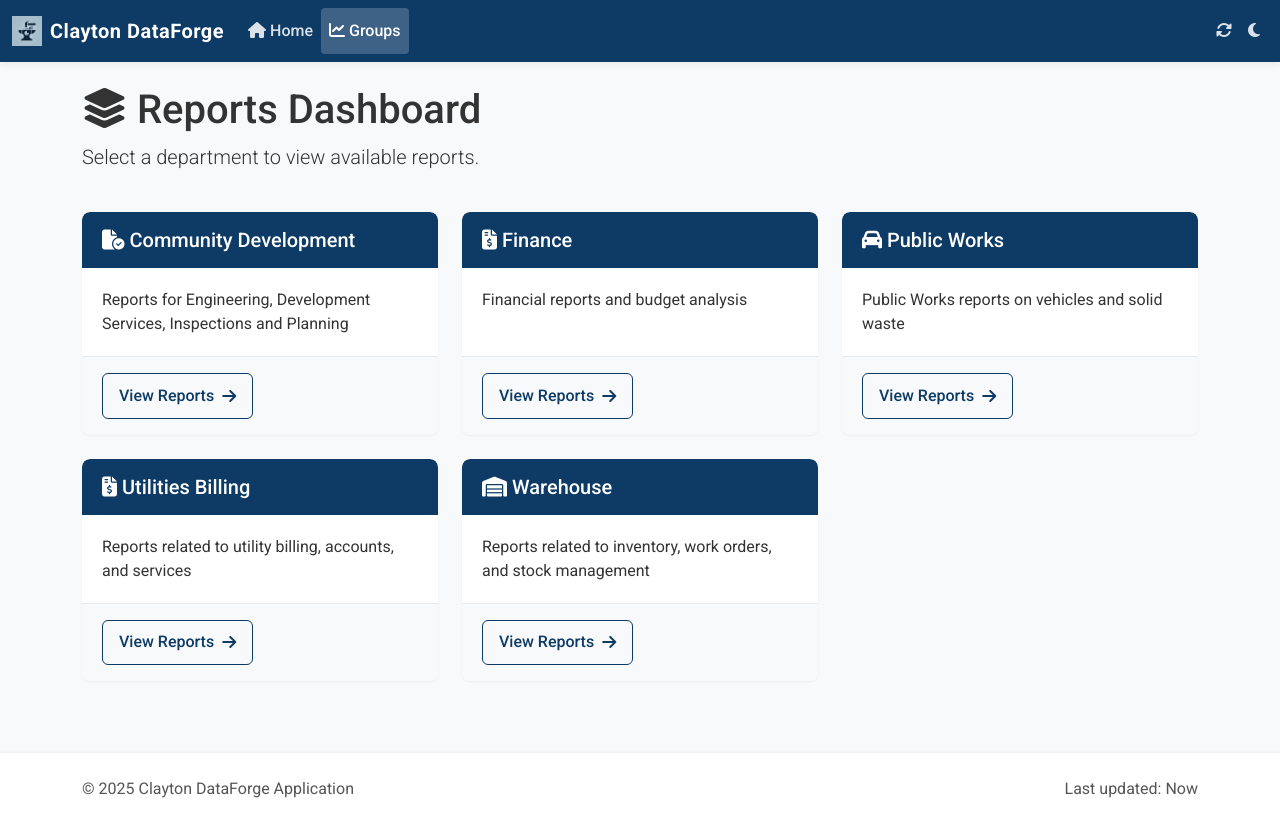
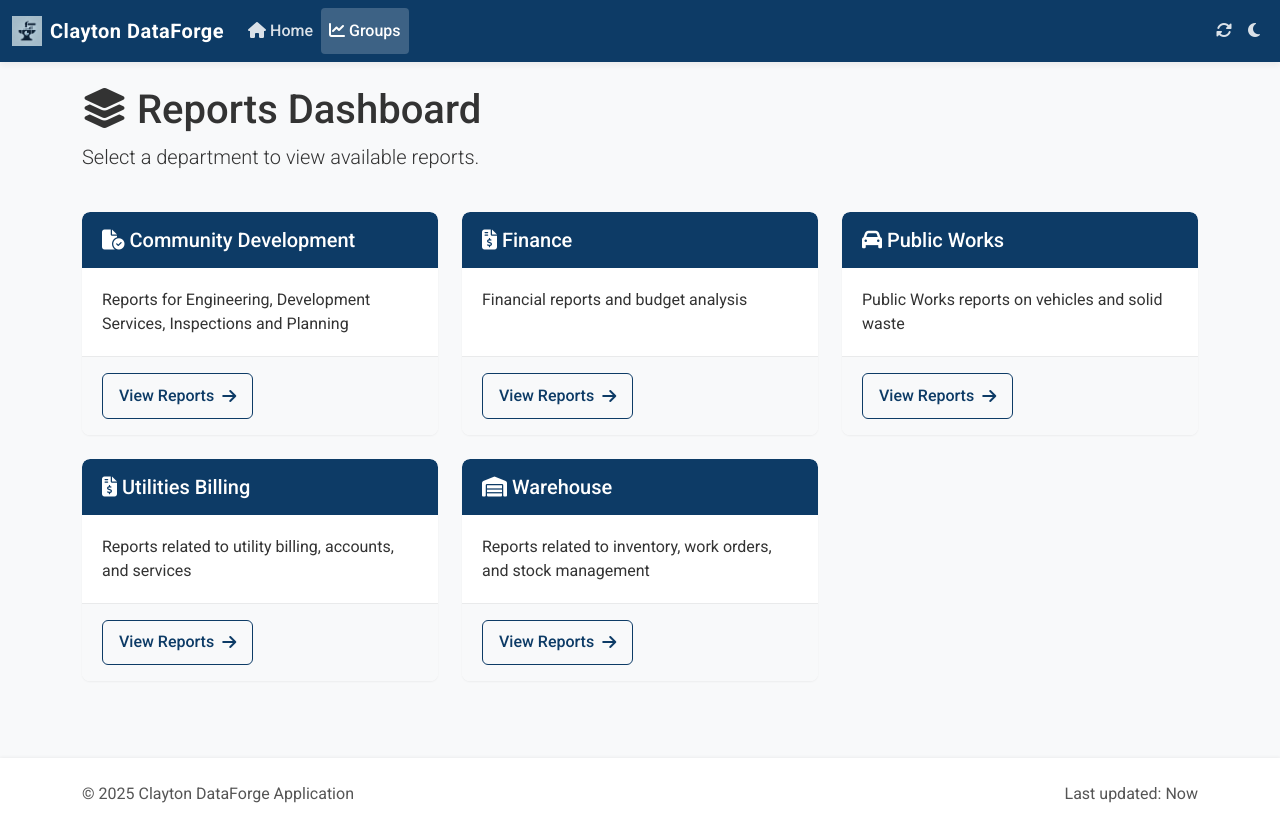
Before and after one commit to joshgrubb/Flask-Reporting, a Flask app: page /groups/ in a window 1280 px wide. Before the commit the page ends 798 px from the top, so only its background shows below. Run offline with Flask 3, Linux system fonts and the light colour scheme.

Commit message:
Updated footer to always display at bottom of the page.

```diff
--- a/app/static/css/style.css
+++ b/app/static/css/style.css
@@ -808,3 +808,37 @@ footer .text-muted {
         margin-bottom: 0.5rem;
     }
 }
+/* Footer Styling - Add this to your style.css file */
+
+/* Create a flex container that takes up minimum of full viewport height */
+html,
+body {
+    height: 100%;
+    margin: 0;
+}
+
+body {
+    display: flex;
+    flex-direction: column;
+    min-height: 100vh;
+    /* Use viewport height units */
+}
+
+/* Main content should grow to push footer down */
+main.container {
+    flex: 1 0 auto;
+    /* grow, don't shrink, and use height: auto */
+    padding-bottom: 2rem;
+    /* Add some space between content and footer */
+}
+
+/* Footer should not grow or shrink */
+footer {
+    flex-shrink: 0;
+    width: 100%;
+    padding: 1.5rem 0;
+    margin-top: 0;
+    /* Remove the top margin that's pushing the footer down */
+    background-color: var(--surface-color);
+    box-shadow: 0 -1px 3px rgba(0, 0, 0, 0.05);
+}
--- a/app/templates/base.html
+++ b/app/templates/base.html
@@ -6,23 +6,33 @@
     <meta name="viewport" content="width=device-width, initial-scale=1.0">
     <meta name="description"
         content="Clayton DataForge - {% block meta_description %}Modern reporting dashboard{% endblock %}">
-    <meta name="theme-color" content="#4361ee">
+    <meta name="theme-color" content="#4361ee" media="(prefers-color-scheme: light)">
+    <meta name="theme-color" content="#1F1F1F" media="(prefers-color-scheme: dark)">
     <meta name="color-scheme" content="light dark">
     <title>{% block title %}Clayton DataForge{% endblock %}</title>
 
     <!-- Favicon -->
     <link rel="icon" type="image/ico" href="{{ url_for('static', filename='img/DataForgeHammer.ico') }}">
 
-    <!-- Fonts -->
+    <!-- Preconnect to external domains -->
     <link rel="preconnect" href="https://fonts.googleapis.com">
     <link rel="preconnect" href="https://fonts.gstatic.com" crossorigin>
+    <link rel="preconnect" href="https://cdn.jsdelivr.net" crossorigin>
+    <link rel="preconnect" href="https://cdnjs.cloudflare.com" crossorigin>
+
+    <!-- Preload critical fonts -->
+    <link rel="preload" href="https://fonts.googleapis.com/css2?family=Roboto:wght@400;500;700&display=swap" as="style">
     <link href="https://fonts.googleapis.com/css2?family=Roboto:wght@300;400;500;700&display=swap" rel="stylesheet">
 
     <!-- Core CDN resources (Bootstrap, jQuery, Font Awesome) -->
     {{ include_cdn(bundles=["core"]) }}
 
-    <!-- Custom CSS -->
+    <!-- Non-critical CSS loaded asynchronously -->
+    <link rel="stylesheet" href="{{ url_for('static', filename='css/style.css') }}" media="print"
+        onload="this.media='all'">
+    <noscript>
         <link rel="stylesheet" href="{{ url_for('static', filename='css/style.css') }}">
+    </noscript>
 
     <!-- Page-specific styles -->
     {% block styles %}{% endblock %}
@@ -35,13 +45,21 @@
 </head>
 
 <body>
+    <!-- Page loader animation -->
+    <div id="page-loader" aria-hidden="true">
+        <div class="spinner-border text-primary" role="status">
+            <span class="visually-hidden">Loading...</span>
+        </div>
+    </div>
+
     <!-- Navigation -->
-    <nav class="navbar navbar-expand-lg navbar-dark sticky-top">
+    <header>
+        <nav class="navbar navbar-expand-lg navbar-dark sticky-top" aria-label="Main navigation">
             <div class="container-fluid">
                 <a class="navbar-brand d-flex align-items-center" href="/">
-                <img src="{{ url_for('static', filename='img/DataForgeHammer.ico') }}" alt="Logo" width="30" height="30"
-                    class="me-2">
-                Clayton DataForge
+                    <img src="{{ url_for('static', filename='img/DataForgeHammer.ico') }}" alt="Logo" width="30"
+                        height="30" class="me-2">
+                    <span>Clayton DataForge</span>
                 </a>
                 <button class="navbar-toggler" type="button" data-bs-toggle="collapse" data-bs-target="#navbarNav"
                     aria-controls="navbarNav" aria-expanded="false" aria-label="Toggle navigation">
@@ -50,54 +68,50 @@
                 <div class="collapse navbar-collapse" id="navbarNav">
                     <ul class="navbar-nav">
                         <li class="nav-item">
-                        <a class="nav-link" href="/" data-bs-toggle="tooltip" data-bs-placement="bottom" title="Home">
-                            <i class="fas fa-home"></i> Home
+                            <a class="nav-link" href="/" data-bs-toggle="tooltip" data-bs-placement="bottom"
+                                title="Home">
+                                <i class="fas fa-home" aria-hidden="true"></i> Home
                             </a>
                         </li>
                         <li class="nav-item">
                             <a class="nav-link" href="/groups/" data-bs-toggle="tooltip" data-bs-placement="bottom"
                                 title="View all reports">
-                            <i class="fas fa-chart-line"></i> Groups
+                                <i class="fas fa-chart-line" aria-hidden="true"></i> Groups
                             </a>
                         </li>
-
                     </ul>
                     <ul class="navbar-nav ms-auto">
                         <li class="nav-item">
                             <a class="nav-link" href="#" id="refresh-page" data-bs-toggle="tooltip"
                                 data-bs-placement="bottom" title="Refresh page">
-                            <i class="fas fa-sync-alt"></i>
+                                <i class="fas fa-sync-alt" aria-hidden="true"></i>
+                                <span class="visually-hidden">Refresh page</span>
                             </a>
                         </li>
                         <li class="nav-item">
                             <a class="nav-link" href="#" id="toggle-theme" data-bs-toggle="tooltip"
-                            data-bs-placement="bottom" title="Toggle dark mode">
-                            <i class="fas fa-moon"></i>
+                                data-bs-placement="bottom" title="Toggle dark mode" aria-label="Toggle dark mode">
+                                <i class="fas fa-moon" aria-hidden="true"></i>
+                                <span class="visually-hidden">Toggle dark mode</span>
                             </a>
                         </li>
                     </ul>
                 </div>
             </div>
         </nav>
-
-    <!-- Page loader animation -->
-    <div id="page-loader">
-        <div class="spinner-border text-primary" role="status">
-            <span class="visually-hidden">Loading...</span>
-        </div>
-    </div>
+    </header>
 
     <!-- Main Content -->
-    <main class="container mt-4">
+    <main class="container mt-4" id="main-content">
         <!-- Alert container for dynamically created alerts -->
-        <div id="alert-container">
+        <div id="alert-container" role="alert" aria-live="polite">
             {% with messages = get_flashed_messages(with_categories=true) %}
             {% if messages %}
             {% for category, message in messages %}
             <div class="alert alert-{{ category }} alert-dismissible fade show" role="alert">
                 <div class="d-flex align-items-center">
-                    <i
-                        class="fas fa-{% if category == 'success' %}check-circle{% elif category == 'danger' %}exclamation-triangle{% elif category == 'warning' %}exclamation-circle{% else %}info-circle{% endif %} me-2"></i>
+                    <i class="fas fa-{% if category == 'success' %}check-circle{% elif category == 'danger' %}exclamation-triangle{% elif category == 'warning' %}exclamation-circle{% else %}info-circle{% endif %} me-2"
+                        aria-hidden="true"></i>
                     <div>{{ message }}</div>
                     <button type="button" class="btn-close ms-auto" data-bs-dismiss="alert" aria-label="Close"></button>
                 </div>
@@ -112,16 +126,17 @@
 
     <!-- Back to top button -->
     <button id="back-to-top" class="btn rounded-circle" aria-label="Back to top">
-        <i class="fas fa-arrow-up"></i>
+        <i class="fas fa-arrow-up" aria-hidden="true"></i>
+        <span class="visually-hidden">Back to top</span>
     </button>
 
     <!-- Footer -->
-    <footer class="py-4 mt-5">
+    <footer class="footer">
         <div class="container">
             <div class="row align-items-center">
                 <div class="col-md-6 text-center text-md-start mb-3 mb-md-0">
                     <p class="mb-0">
-                        &copy; <span data-current-year>2023</span> Clayton DataForge Application
+                        &copy; <span data-current-year>2025</span> Clayton DataForge Application
                     </p>
                 </div>
                 <div class="col-md-6 text-center text-md-end">
@@ -133,11 +148,33 @@
         </div>
     </footer>
 
-    <!-- Chart.js Theme Helper -->
-    <script src="{{ url_for('static', filename='js/chart-theme-helper.js') }}"></script>
+    <!-- Critical JavaScript inline -->
+    <script>
+        // Detect system preference for dark mode
+        if (window.matchMedia && window.matchMedia('(prefers-color-scheme: dark)').matches) {
+            document.documentElement.classList.add('dark-mode');
+        }
 
-    <!-- Main application JavaScript -->
-    <script src="{{ url_for('static', filename='js/main.js') }}"></script>
+        // Ensure footer is at bottom with JS fallback
+        function adjustFooter() {
+            const mainHeight = document.getElementById('main-content').offsetHeight;
+            const windowHeight = window.innerHeight;
+            const footerHeight = document.querySelector('footer').offsetHeight;
+            const navHeight = document.querySelector('header').offsetHeight;
+
+            if (mainHeight + footerHeight + navHeight < windowHeight) {
+                document.getElementById('main-content').style.minHeight =
+                    (windowHeight - footerHeight - navHeight) + 'px';
+            }
+        }
+
+        window.addEventListener('load', adjustFooter);
+        window.addEventListener('resize', adjustFooter);
+    </script>
+
+    <!-- Lazy load non-critical JavaScript -->
+    <script defer src="{{ url_for('static', filename='js/chart-theme-helper.js') }}"></script>
+    <script defer src="{{ url_for('static', filename='js/main.js') }}"></script>
 
     <!-- Page-specific scripts -->
     {% block scripts %}{% endblock %}
```
Lines whose indentation alone changed are shown as unchanged.
